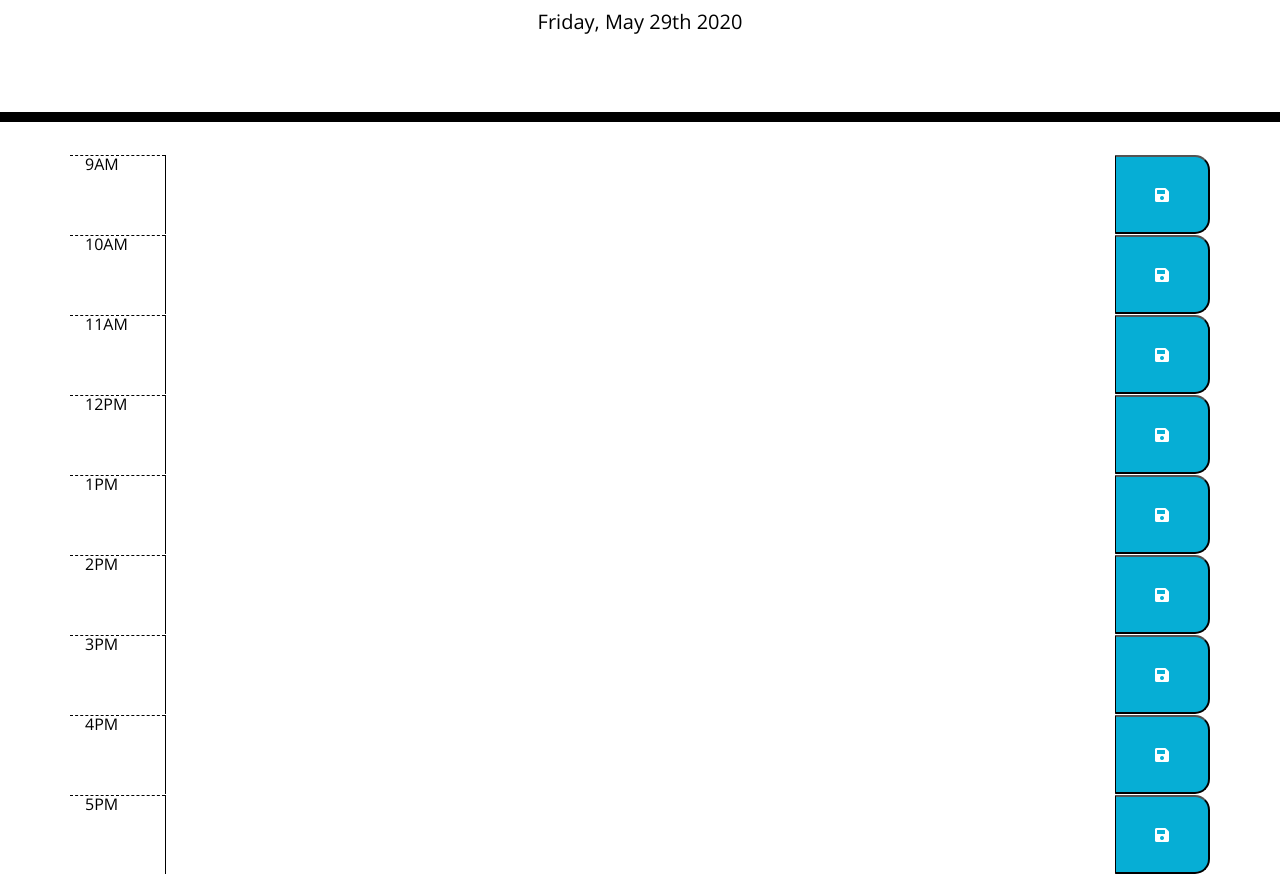
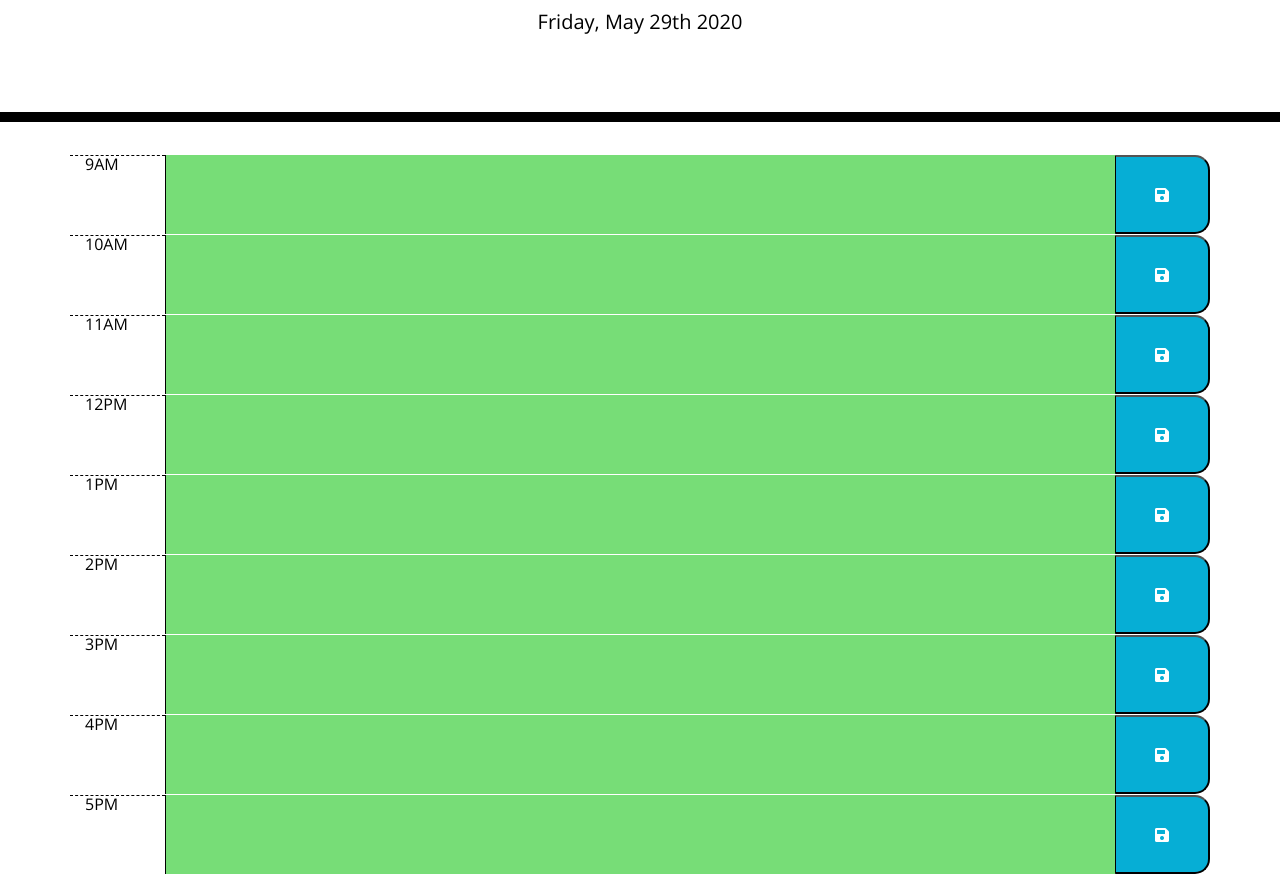
Before and after one commit to JohnNielsen1221/work-day-scheduler, a plain HTML site: page index.html in a window 1280 px wide. Shown: the part 182-1056 px from the top of the page. Drawn offline with nearby package versions, Linux system fonts and the light colour scheme.

Commit message:
created time keeping for past, present, future styling

```diff
--- a/assets/script.js
+++ b/assets/script.js
@@ -1 +1,46 @@
-  $('#currentDay').text(moment().format('dddd') + ", " + moment().format('MMMM Do YYYY'));
+//todays date
+$('#currentDay').text(moment().format('dddd') + ", " + moment().format('MMMM Do YYYY'));
+
+let workHours = {
+  "9AM": "",
+  "10AM": "",
+  "11AM": "",
+  "12PM": "",
+  "1PM": "",
+  "2PM": "",
+  "3PM": "",
+  "4PM": "",
+  "5PM": "",
+};
+
+let counter = 1;
+for(const property in workHours) {
+  let textEntry = "#text" + counter;
+  $(textEntry).text(workHours[property]);
+  let timeId = "#row-time" + counter;
+  let presentHour = moment().hour();
+  let timeString = $(timeId).text();
+  let timeNumber = hourNumberFromHourString(timeString);
+  if(timeNumber < presentHour) {
+    $(textEntry).addClass("past");
+  } else if (timeNumber > presentHour) {
+    $(textEntry).addClass("future");
+  } else {
+    $(textEntry).addClass("present");
+  }
+  counter ++;
+};
+
+function hourNumberFromHourString(hourString) {
+  switch(hourString) {
+    case "9AM": return 9;
+    case "10AM": return 10;
+    case "11AM": return 11;
+    case "12PM": return 12;
+    case "1PM": return 13;
+    case "2PM": return 14;
+    case "3PM": return 15;
+    case "4PM": return 16;
+    case "5PM": return 17;
+  }
+};
--- a/index.html
+++ b/index.html
@@ -31,64 +31,48 @@
     <!-- Calendar Start -->
     <div class="container">
       <div id='row-one' class='row'>
-        <div id='row-time-1' class='col-1 hour'>9AM</div>
-        <textarea id='text-1' class='col-10'></textarea>
+        <div id='row-time1' class='col-1 hour'>9AM</div>
+        <textarea id='text1' class='col-10'></textarea>
         <button id='save' class='col-1 saveBtn'><i class='fa fa-save'></i></button>
       </div>
-    </div>
-    <div class="container">
       <div id='row-two' class='row'>
-        <div id='row-time-2' class='col-1 hour'>10AM</div>
-        <textarea id='text-2' class='col-10'></textarea>
+        <div id='row-time2' class='col-1 hour'>10AM</div>
+        <textarea id='text2' class='col-10'></textarea>
         <button id='save' class='col-1 saveBtn'><i class='fa fa-save'></i></button>
       </div>
-    </div>
-    <div class="container">
       <div id='row-three' class='row'>
-        <div id='row-time-3' class='col-1 hour'>11AM</div>
-        <textarea id='text-3' class='col-10'></textarea>
+        <div id='row-time3' class='col-1 hour'>11AM</div>
+        <textarea id='text3' class='col-10'></textarea>
         <button id='save' class='col-1 saveBtn'><i class='fa fa-save'></i></button>
       </div>
-    </div>
-    <div class="container">
       <div id='row-four' class='row'>
-        <div id='row-time-4' class='col-1 hour'>12PM</div>
-        <textarea id='text-4' class='col-10'></textarea>
+        <div id='row-time4' class='col-1 hour'>12PM</div>
+        <textarea id='text4' class='col-10'></textarea>
         <button id='save' class='col-1 saveBtn'><i class='fa fa-save'></i></button>
       </div>
-    </div>
-    <div class="container">
       <div id='row-five' class='row'>
-        <div id='row-time-5' class='col-1 hour'>1PM</div>
-        <textarea id='text-5' class='col-10'></textarea>
+        <div id='row-time5' class='col-1 hour'>1PM</div>
+        <textarea id='text5' class='col-10'></textarea>
         <button id='save' class='col-1 saveBtn'><i class='fa fa-save'></i></button>
       </div>
-    </div>
-    <div class="container">
       <div id='row-six' class='row'>
-        <div id='row-time-6' class='col-1 hour'>2PM</div>
-        <textarea id='text-6' class='col-10'></textarea>
+        <div id='row-time6' class='col-1 hour'>2PM</div>
+        <textarea id='text6' class='col-10'></textarea>
         <button id='save' class='col-1 saveBtn'><i class='fa fa-save'></i></button>
       </div>
-    </div>
-    <div class="container">
       <div id='row-seven' class='row'>
-        <div id='row-time-7' class='col-1 hour'>3PM</div>
-        <textarea id='text-7' class='col-10'></textarea>
+        <div id='row-time7' class='col-1 hour'>3PM</div>
+        <textarea id='text7' class='col-10'></textarea>
         <button id='save' class='col-1 saveBtn'><i class='fa fa-save'></i></button>
       </div>
-    </div>
-    <div class="container">
       <div id='row-eight' class='row'>
-        <div id='row-time-8' class='col-1 hour'>4PM</div>
-        <textarea id='text-8' class='col-10'></textarea>
+        <div id='row-time8' class='col-1 hour'>4PM</div>
+        <textarea id='text8' class='col-10'></textarea>
         <button id='save' class='col-1 saveBtn'><i class='fa fa-save'></i></button>
       </div>
-    </div>
-    <div class="container">
       <div id='row-nine' class='row'>
-        <div id='row-time-9' class='col-1 hour'>5PM</div>
-        <textarea id='text-9' class='col-10'></textarea>
+        <div id='row-time9' class='col-1 hour'>5PM</div>
+        <textarea id='text9' class='col-10'></textarea>
         <button id='save' class='col-1 saveBtn'><i class='fa fa-save'></i></button>
       </div>
     </div>
```
